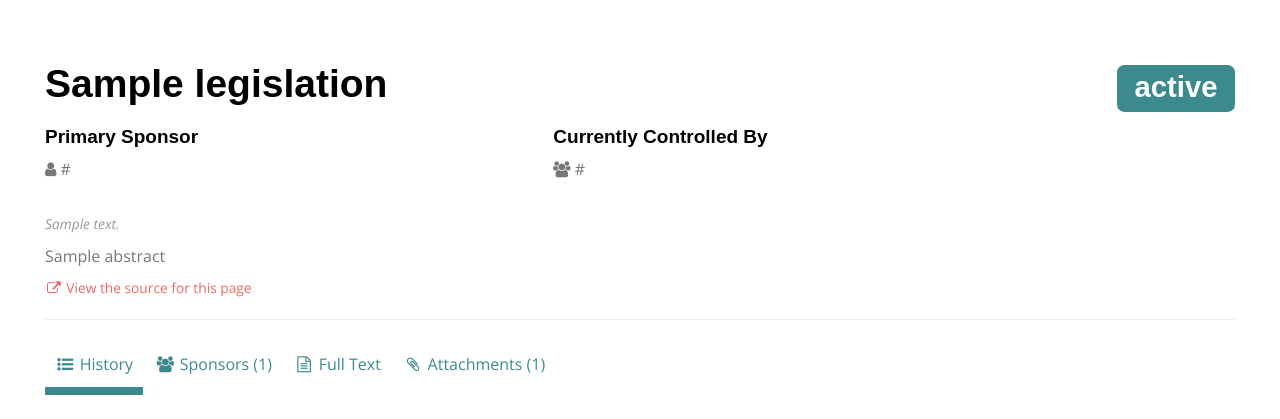
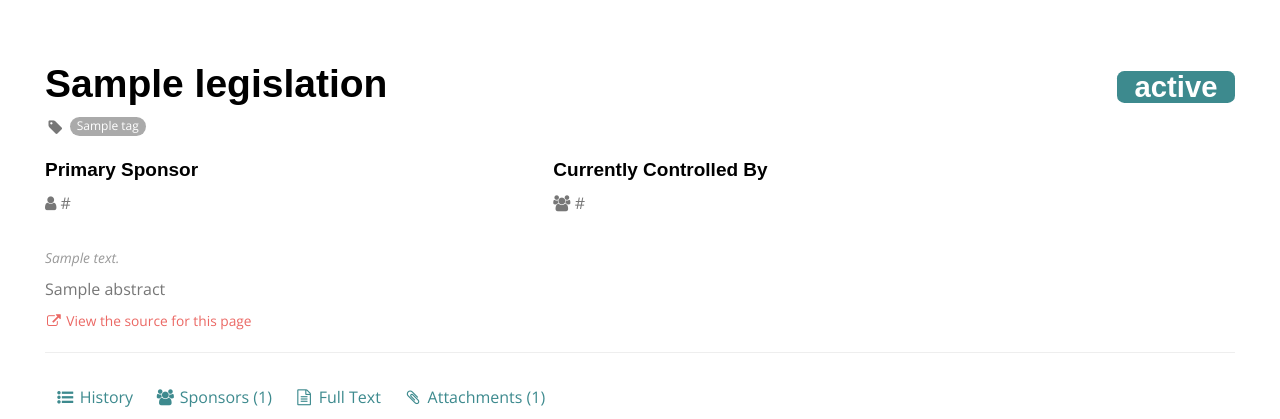
Before and after one commit to datamade/django-councilmatic, a Django app: template councilmatic_core/templates/councilmatic_core/legislation.html in a window 1280 px wide. Shown: the part 61-480 px from the top of the page. Run offline with Django 3.2, Linux system fonts and the light colour scheme; the template is opened without the code that fills it: most values are stand-ins (such as "Sample title", 1, 10 or a date in 2020); parts of the project's set-up code (start-up, migrations or seed data) failed here and were passed over; some libraries are stand-ins or nearby versions; some web fonts are replaced.

Commit message:
add topic tags to bill detail page

```diff
--- a/councilmatic_core/static/css/custom.css
+++ b/councilmatic_core/static/css/custom.css
@@ -191,6 +191,11 @@ h1, h2, h3, h4 {
     font-family: "News Cycle","Arial Narrow Bold",sans-serif;
     display: inline-block;
     margin-top: 16px;
+}
+
+.bill-page-title .label {
+    padding-top: 0px;
+    padding-bottom: 0px;
 }
 
 .label-stale{
--- a/councilmatic_core/templates/councilmatic_core/legislation.html
+++ b/councilmatic_core/templates/councilmatic_core/legislation.html
@@ -13,6 +13,17 @@
                         {{ legislation.inferred_status | inferred_status_label | safe }}
                     </span>
                 </h1>
+                {% if legislation.topics %}
+                    <p>
+                        <i class="fa fa-fw fa-tag"></i>
+                        {% for tag in legislation.topics %}
+                            <span class="badge badge-muted badge-big pseudo-topic-tag">
+                                {{ tag }}
+                            </span>&nbsp;
+                        {% endfor %}
+                        <br/>
+                    </p>
+                {% endif %}
             </div>
         </div>
 
--- a/councilmatic_core/templates/partials/legislation_detail_non_desktop.html
+++ b/councilmatic_core/templates/partials/legislation_detail_non_desktop.html
@@ -56,8 +56,8 @@
 
 
     {% if request.GET.view == 'desc' or request.GET.view == None %}
+        <h3>Description</h3>
         {% if legislation.abstract %}
-            <h3>Description</h3>
             <p class="small text-muted">
                 <i>{{ legislation.description }} </i>
             </p>
```
